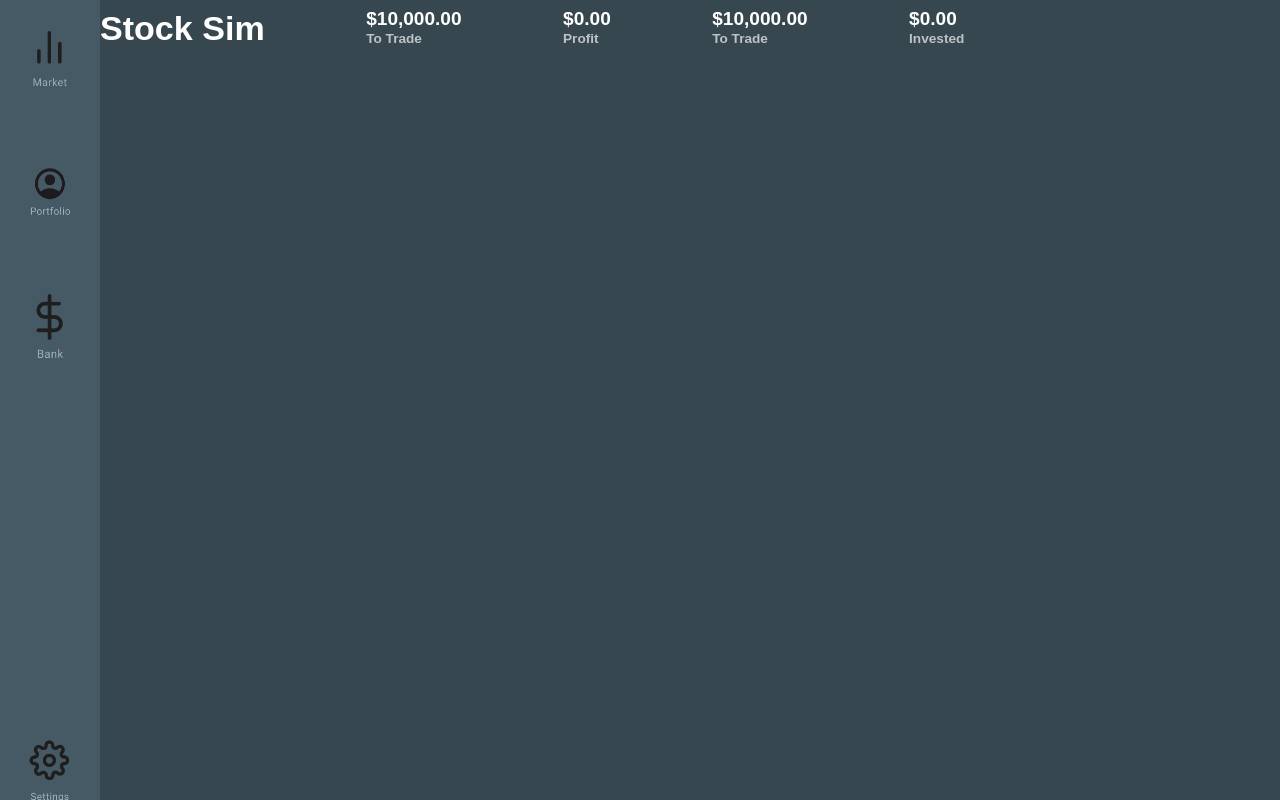
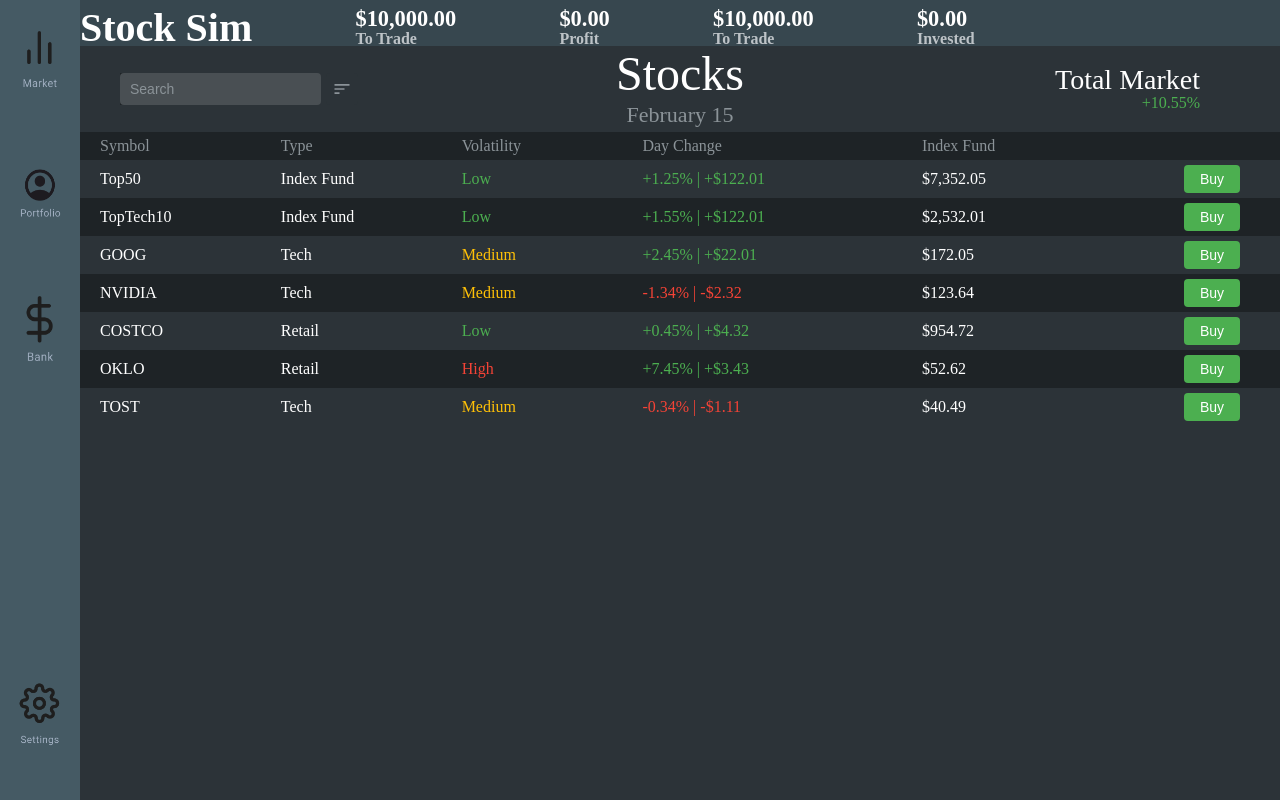
Before and after one commit to MichaelAho1/QuickMarkets, a React (Vite) app in the folder client/: page / in a window 1280 px wide. Built offline with nearby package versions, Linux system fonts and the light colour scheme.

Commit message:
started the market section

```diff
--- a/client/src/HeaderBar/header.module.css
+++ b/client/src/HeaderBar/header.module.css
@@ -2,7 +2,7 @@
     display: flex;
     background-color: #37474F;
     color: white;
-    gap: 12%;
+    gap: 10%;
 }
 
 .value {
--- a/client/src/MarketPage/marketSection.jsx
+++ b/client/src/MarketPage/marketSection.jsx
@@ -1,10 +1,72 @@
 import React from 'react';
+import styles from './marketSection.module.css';
 
 const MarketSection = () => {
+    const stockData = [
+        { symbol: 'Top50', type: 'Index Fund', volatility: 'Low', dayChange: '+1.25%', priceChange: '+$122.01', price: '$7,352.05', action: 'Buy' },
+        { symbol: 'TopTech10', type: 'Index Fund', volatility: 'Low', dayChange: '+1.55%', priceChange: '+$122.01', price: '$2,532.01', action: 'Buy' },
+        { symbol: 'GOOG', type: 'Tech', volatility: 'Medium', dayChange: '+2.45%', priceChange: '+$22.01', price: '$172.05', action: 'Buy' },
+        { symbol: 'NVIDIA', type: 'Tech', volatility: 'Medium', dayChange: '-1.34%', priceChange: '-$2.32', price: '$123.64', action: 'Buy' },
+        { symbol: 'COSTCO', type: 'Retail', volatility: 'Low', dayChange: '+0.45%', priceChange: '+$4.32', price: '$954.72', action: 'Buy' },
+        { symbol: 'OKLO', type: 'Retail', volatility: 'High', dayChange: '+7.45%', priceChange: '+$3.43', price: '$52.62', action: 'Buy' },
+        { symbol: 'TOST', type: 'Tech', volatility: 'Medium', dayChange: '-0.34%', priceChange: '-$1.11', price: '$40.49', action: 'Buy' },
+    ];
+
     return (
-        <div>
-            <h1>Market Section</h1>
-            <p>Welcome to the market section of the stock simulator.</p>
+        <div className={styles.marketContainer}>
+            <div className={styles.header}>
+                <div className={styles.searchSection}>
+                    <div className={styles.searchBar}>
+                        <input type="text" placeholder="Search" />
+                        <button className={styles.filterButton}>
+                            <svg width="20" height="20" viewBox="0 0 24 24" fill="currentColor">
+                                <path d="M3 18v-2h6v2H3zm0-5v-2h12v2H3zm0-5V6h18v2H3z"/>
+                            </svg>
+                        </button>
+                    </div>
+                </div>
+
+                <div className={styles.centerTitle}>
+                    <h2>Stocks</h2>
+                    <span className={styles.date}>February 15</span>
+                </div>
+
+                <div className={styles.title}>
+                    <h2>Total Market</h2>
+                    <span className={styles.positive}>+10.55%</span>
+                </div>
+            </div>
+
+            <div className={styles.tableContainer}>
+                <table className={styles.table}>
+                    <thead>
+                        <tr>
+                            <th>Symbol</th>
+                            <th>Type</th>
+                            <th>Volatility</th>
+                            <th>Day Change</th>
+                            <th>Index Fund</th>
+                            <th></th>
+                        </tr>
+                    </thead>
+                    <tbody>
+                        {stockData.map((stock, index) => (
+                            <tr key={index}>
+                                <td>{stock.symbol}</td>
+                                <td>{stock.type}</td>
+                                <td className={styles[stock.volatility.toLowerCase()]}>{stock.volatility}</td>
+                                <td className={stock.dayChange.startsWith('+') ? styles.positive : styles.negative}>
+                                    {stock.dayChange} | {stock.priceChange}
+                                </td>
+                                <td>{stock.price}</td>
+                                <td>
+                                    <button className={styles.buyButton}>Buy</button>
+                                </td>
+                            </tr>
+                        ))}
+                    </tbody>
+                </table>
+            </div>
         </div>
     );
 };
--- a/client/src/MarketPage/marketSection.module.css
+++ b/client/src/MarketPage/marketSection.module.css
@@ -0,0 +1,164 @@
+.marketContainer {
+    width: 100%;
+    color: white;
+    background-color: #2C3338;
+}
+
+.header {
+    display: flex;
+    justify-content: space-between;
+    align-items: center;
+    position: relative;
+    padding: 20px 40px;
+}
+
+.centerTitle {
+    text-align: center;
+    position: absolute;
+    left: 50%;
+    transform: translateX(-50%);
+}
+
+.centerTitle h2 {
+    margin: 0;
+    font-size: 48px;
+    font-weight: 500;
+    line-height: 1;
+}
+
+.date {
+    color: #8B9398;
+    font-size: 22px;
+    display: block;
+    margin-top: 4px;
+}
+
+.title {
+    text-align: right;
+    padding-right: 40px;
+}
+
+.title h2 {
+    font-size: 28px;
+    margin: 0;
+    padding: 0;
+    color: white;
+    font-weight: normal;
+    line-height: 1;
+}
+
+.searchSection {
+    margin: 0;
+    padding: 0;
+}
+
+.searchBar {
+    background-color: #1E2326;
+    display: flex;
+    gap: 5px;
+    width: 180px;
+}
+
+.searchBar input {
+    flex: 1;
+    padding: 6px 10px;
+    border-radius: 4px;
+    border: none;
+    background-color: #494f53;
+    color: white;
+    font-size: 14px;
+}
+
+.searchBar input::placeholder {
+    color: #8B9398;
+}
+
+.filterButton {
+    padding: 6px;
+    background-color: #2C3338;
+    border: none;
+    border-radius: 4px;
+    cursor: pointer;
+    color: #8B9398;
+    display: flex;
+    align-items: center;
+    justify-content: center;
+}
+
+.table {
+    width: 100%;
+    border-collapse: collapse;
+    table-layout: fixed;
+}
+
+.table th {
+    text-align: left;
+    padding: 5px 20px;
+    color: #8B9398;
+    font-weight: normal;
+    background-color: #1E2326;
+    white-space: nowrap;
+}
+
+.table td {
+    padding: 5px 20px;
+    white-space: nowrap;
+}
+
+.table th:nth-child(1), .table td:nth-child(1) { width: 15%; }
+.table th:nth-child(2), .table td:nth-child(2) { width: 15%; }
+.table th:nth-child(3), .table td:nth-child(3) { width: 15%; }
+.table th:nth-child(4), .table td:nth-child(4) { width: 25%; }
+.table th:nth-child(5), .table td:nth-child(5) { width: 20%; }
+.table th:nth-child(6), .table td:nth-child(6) {
+    width: 10%;
+    text-align: right;
+    padding-right: 40px;
+}
+
+.table tr:nth-child(odd) {
+    background-color: #2C3338;
+}
+
+.table tr:nth-child(even) {
+    background-color: #1E2326;
+}
+
+.low {
+    color: #4CAF50;
+}
+
+.medium {
+    color: #FFC107;
+}
+
+.high {
+    color: #F44336;
+}
+
+.positive {
+    color: #4CAF50;
+}
+
+.negative {
+    color: #F44336;
+}
+
+.priceChange {
+    color: inherit;
+    margin-left: 5px;
+}
+
+.buyButton {
+    background-color: #4CAF50;
+    color: white;
+    border: none;
+    border-radius: 4px;
+    padding: 6px 16px;
+    cursor: pointer;
+    font-size: 14px;
+}
+
+.buyButton:hover {
+    background-color: #45a049;
+}
--- a/client/src/NavBar/nav.module.css
+++ b/client/src/NavBar/nav.module.css
@@ -2,9 +2,7 @@
     display: flex;
     flex-direction: column;
     height: 100vh;
-    width: 8%;
-    min-width: 60px;
-    max-width: 100px;
+    width: 80px;
     background-color: #455A64;
     position: fixed;
     padding-top: 1rem;
--- a/client/src/index.css
+++ b/client/src/index.css
@@ -1,30 +1,33 @@
-* {
-    margin: 0;
-    padding: 0;
-    font-family: sans-serif;
-    font-size-adjust: 0.45;
-    background-color: #37474F;
-    box-sizing: border-box;
-}
-
-body, #root {
+body {
     margin: 0;
     padding: 0;
     width: 100%;
     height: 100vh;
     overflow-x: hidden;
+    background-color: #2C3338;
+}
+
+.appContainer {
+    display: flex;
+    min-height: 100vh;
+    margin: 0;
+    padding: 0;
 }
 
 .mainContent {
-    margin-left: 100px;
-    width: calc(100% - 100px);
-    background-color: #37474F;
+    margin-left: 80px;
+    width: calc(100% - 80px);
+    background-color: #2C3338;
+    display: flex;
+    flex-direction: column;
+    padding: 0;
+    margin-top: 0;
 }
 
 @media (max-width: 768px) {
     .mainContent {
-        margin-left: 5%;
-        width: 95%;
-        padding-left: 1rem;
+        margin-left: 0;
+        width: 100%;
+        padding: 0;
     }
 }
--- a/client/src/main.jsx
+++ b/client/src/main.jsx
@@ -3,6 +3,7 @@
 import './index.css'
 import Header from './HeaderBar/header.jsx'
 import NavBar from './NavBar/nav.jsx'
+import MarketSection from './MarketPage/marketSection.jsx'
 
 createRoot(document.getElementById('root')).render(
   <StrictMode>
@@ -10,6 +11,7 @@
       <NavBar className="navBar" />
       <div className="mainContent">
         <Header className="header" />
+        <MarketSection />
       </div>
     </div>
   </StrictMode>,
```
Also changed, not shown: 1 other file (tests, documents, lock files or other folders).
